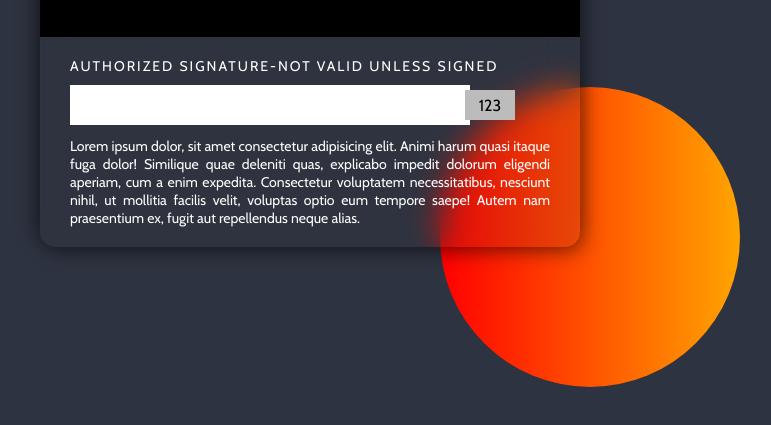
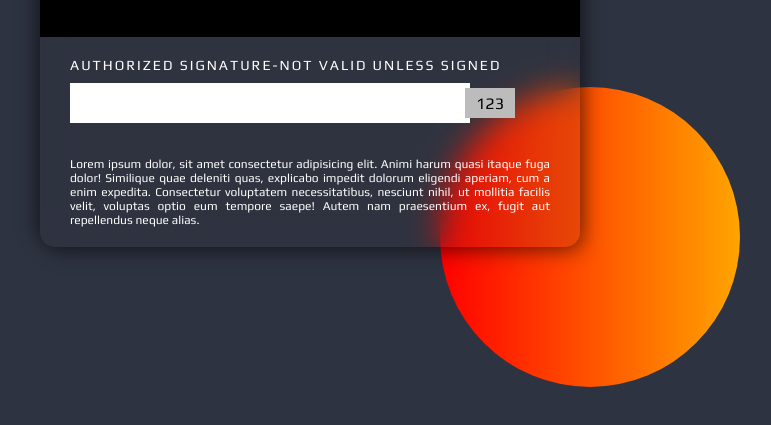
Before and after one commit to ABRaihan/3DFlipDebitCard, a plain HTML site: page index.html in a window 1280 px wide. Both pictures are taken after a click on the element 640 px from the left and 400 px from the top of the page. Shown: the part 303-728 px from the top of the page, without its empty margins (330-1101 px from the left). Drawn offline with nearby package versions, Linux system fonts and the light colour scheme.

Commit message:
change font style and add cycling effect

```diff
--- a/css/style.css
+++ b/css/style.css
@@ -5,7 +5,7 @@
 }
 
 body {
-    font-family: 'Cabin', sans-serif;
+    font-family: 'Play', sans-serif;
 }
 
 section {
@@ -185,7 +185,7 @@ section::after {
     bottom: 20px;
     left: 30px;
     right: 30px;
-    font-size: 14px;
+    font-size: 12px;
     color: #fff;
     text-align: justify;
 }
--- a/index.html
+++ b/index.html
@@ -8,7 +8,7 @@
     <title>Debit Card</title>
     <!-- Google Fonts CDN Link -->
     <link rel="preconnect" href="https://fonts.gstatic.com">
-    <link href="https://fonts.googleapis.com/css2?family=Cabin&family=Orbitron&display=swap" rel="stylesheet">
+    <link href="https://fonts.googleapis.com/css2?family=Orbitron&family=Play&display=swap" rel="stylesheet">
 
     <!-- Custom CSS File -->
     <link rel="stylesheet" href="css/style.css">
@@ -18,7 +18,7 @@
     <section>
         <div class="card">
             <div class="front side">
-                <h3 class="debit">Debit Card</h3>
+                <h3 class="debit">Credit Card</h3>
                 <h3 class="bank">Bank Name</h3>
                 <img class="chip" src="images/chip.png" alt="chip">
                 <h3 class="number"><span>4321</span> <span>4900</span> <span>0669</span> <span>7881</span> </h3>
@@ -32,7 +32,10 @@
                     <div class="whiteBar"></div>
                     <div class="ccv">123</div>
                 </div>
-                <p class="text">Lorem ipsum dolor, sit amet consectetur adipisicing elit. Animi harum quasi itaque fuga dolor! Similique quae deleniti quas, explicabo impedit dolorum eligendi aperiam, cum a enim expedita. Consectetur voluptatem necessitatibus, nesciunt nihil, ut mollitia facilis velit, voluptas optio eum tempore saepe! Autem nam praesentium ex, fugit aut repellendus neque alias.</p>
+                <p class="text">Lorem ipsum dolor, sit amet consectetur adipisicing elit. Animi harum quasi itaque fuga
+                    dolor! Similique quae deleniti quas, explicabo impedit dolorum eligendi aperiam, cum a enim
+                    expedita. Consectetur voluptatem necessitatibus, nesciunt nihil, ut mollitia facilis velit, voluptas
+                    optio eum tempore saepe! Autem nam praesentium ex, fugit aut repellendus neque alias.</p>
             </div>
         </div>
     </section>
--- a/js/app.js
+++ b/js/app.js
@@ -2,13 +2,13 @@
 const card = document.querySelector('.card');
 const front = document.querySelector('.card .front');
 const back = document.querySelector('.card .back');
+let degree = 0;
+card.addEventListener('click', function (e) {
+    cyclicalEffect()
+});
 
-card.addEventListener('click', function (e) {
-    if (front.style.transform === '') {
-        front.style.transform = 'rotateY(180deg)';
-        back.style.transform = 'rotateY(360deg)';
-    } else {
-        front.style.transform = '';
-        back.style.transform = '';
-    }
-});
+function cyclicalEffect() {
+    front.style.transform = `rotateY(${180 + degree}deg)`;
+    back.style.transform = `rotateY(${360 + degree}deg)`;
+    degree += 180;
+}
```
